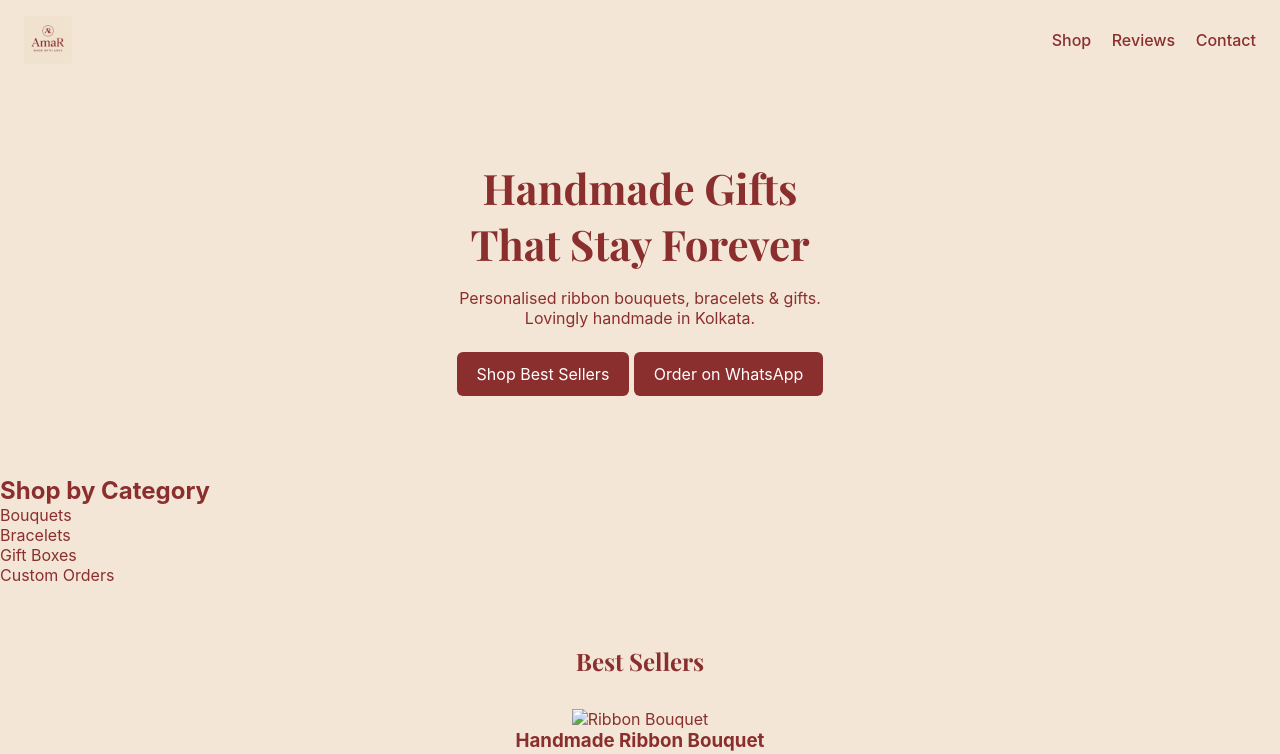
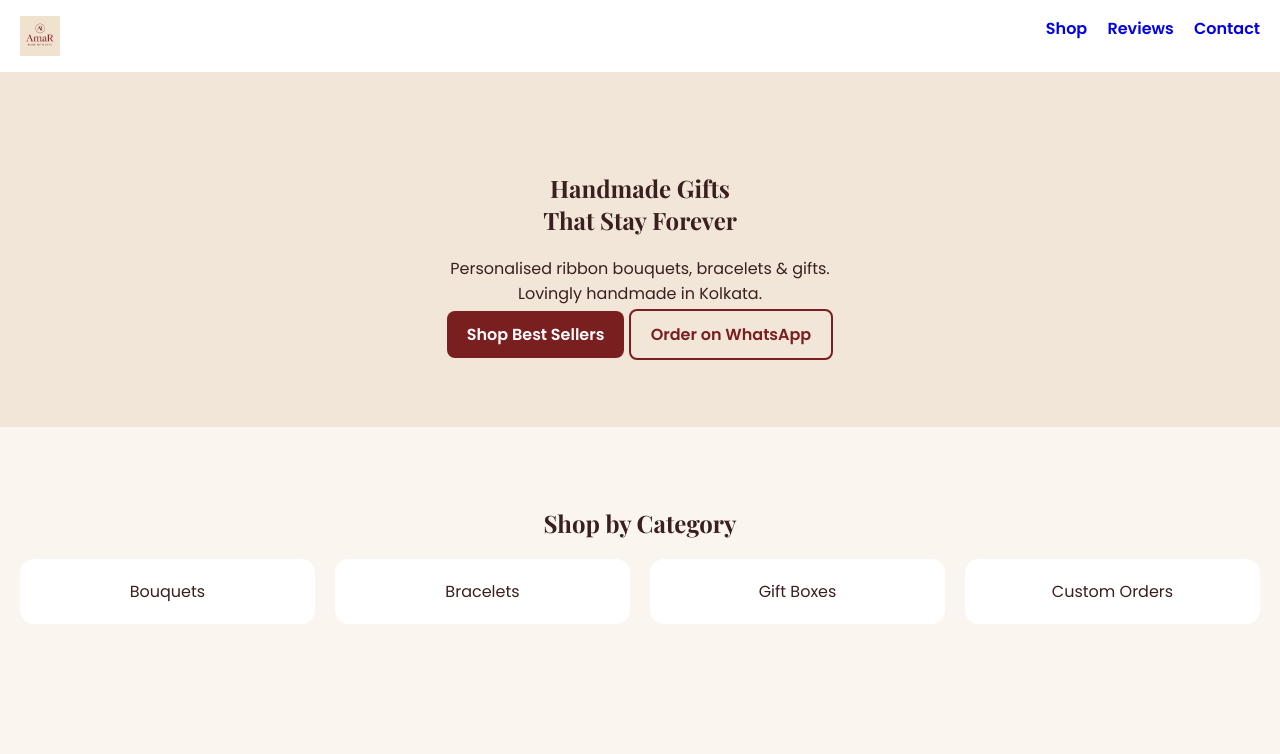
Before and after one commit to ranit05/amarlove, a plain HTML site: page index.html in a window 1280 px wide. Shown: the top 754 px of the page. Drawn offline with nearby package versions, Linux system fonts and the light colour scheme.

Commit message:
Update style.css

```diff
--- a/style.css
+++ b/style.css
@@ -1,101 +1,86 @@
-:root {
-  --beige: #F3E6D6;
-  --maroon: #8B2E2E;
+body {
+  margin: 0;
+  font-family: 'Poppins', sans-serif;
+  background: #faf5ee;
+  color: #3a1f1f;
 }
 
-* {
-  margin: 0;
-  padding: 0;
-  box-sizing: border-box;
-}
-
-body {
-  background: var(--beige);
-  color: var(--maroon);
-  font-family: 'Inter', sans-serif;
+h1, h2, h3 {
+  font-family: 'Playfair Display', serif;
 }
 
 .navbar {
   display: flex;
   justify-content: space-between;
-  align-items: center;
-  padding: 16px 24px;
+  padding: 16px 20px;
+  background: #fff;
 }
 
-.logo {
-  height: 48px;
-}
+.logo { height: 40px; }
 
-.navbar a {
-  color: var(--maroon);
+nav a {
   margin-left: 16px;
   text-decoration: none;
-  font-weight: 500;
+  font-weight: 600;
 }
 
 .hero {
   text-align: center;
   padding: 80px 20px;
-}
-
-.hero h1 {
-  font-family: 'Playfair Display', serif;
-  font-size: 42px;
-  margin-bottom: 16px;
-}
-
-.hero p {
-  max-width: 480px;
-  margin: 0 auto 24px;
+  background: #f2e6d8;
 }
 
 .btn {
-  background: var(--maroon);
-  color: #fff;
   padding: 12px 20px;
-  border-radius: 6px;
+  border-radius: 8px;
   text-decoration: none;
-  display: inline-block;
+  font-weight: 600;
 }
 
-.products {
+.primary {
+  background: #7a1f1f;
+  color: white;
+}
+
+.secondary {
+  border: 2px solid #7a1f1f;
+  color: #7a1f1f;
+}
+
+.collections, .products, .why, .reviews, .contact {
   padding: 60px 20px;
   text-align: center;
 }
 
-.products h2 {
-  font-family: 'Playfair Display', serif;
-  margin-bottom: 32px;
+.collection-grid, .product-grid, .review-grid {
+  display: grid;
+  grid-template-columns: repeat(auto-fit, minmax(220px, 1fr));
+  gap: 20px;
 }
 
-.grid {
-  display: grid;
-  gap: 20px;
-  max-width: 900px;
-  margin: auto;
+.collection-card, .product-card, .review-card {
+  background: white;
+  padding: 20px;
+  border-radius: 14px;
 }
 
-.card {
-  background: #fff;
-  padding: 24px;
+.product-card img {
+  width: 100%;
   border-radius: 10px;
 }
 
-.card h3 {
-  margin-bottom: 8px;
+.price {
+  font-weight: bold;
+  color: #7a1f1f;
 }
 
-.small {
-  margin-top: 12px;
+.stars {
+  color: gold;
+  font-size: 18px;
 }
 
 footer {
-  padding: 40px 20px;
   text-align: center;
-  font-size: 14px;
+  padding: 20px;
+  background: #f2e6d8;
 }
-
-.policy {
-  margin-top: 16px;
-  opacity: 0.8;
-}
```
